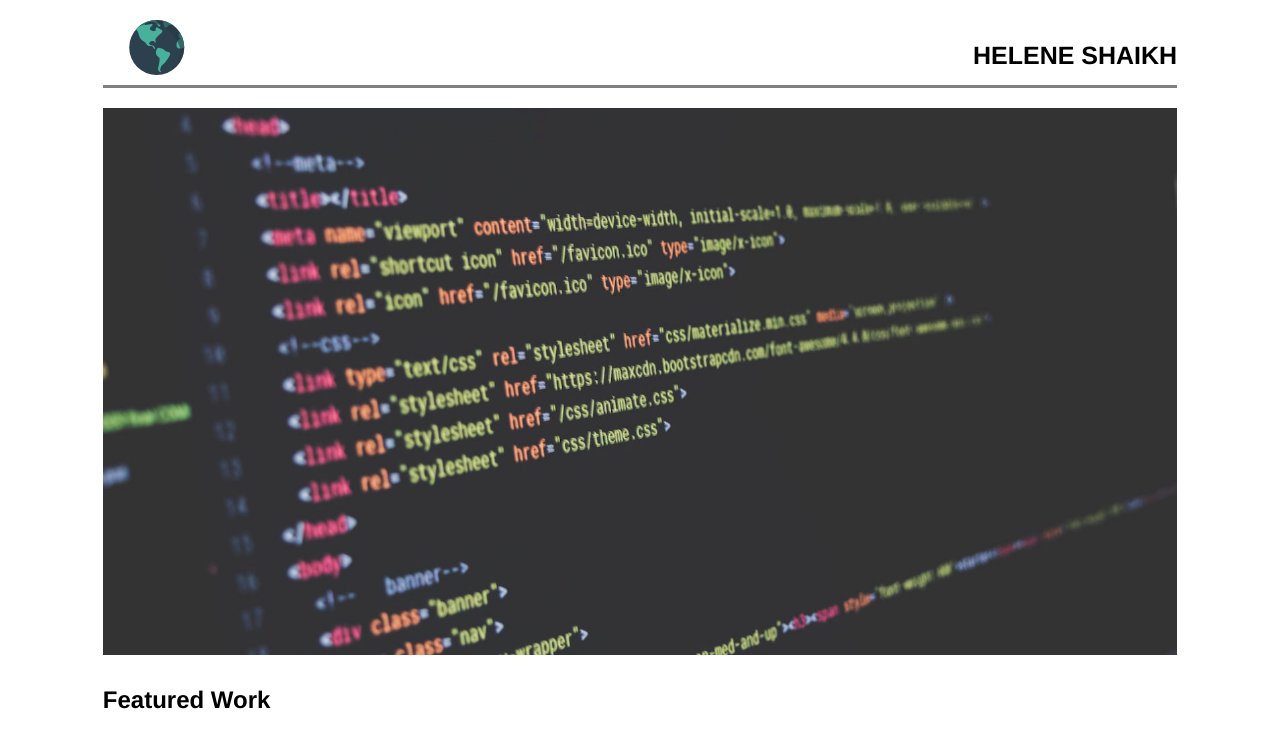
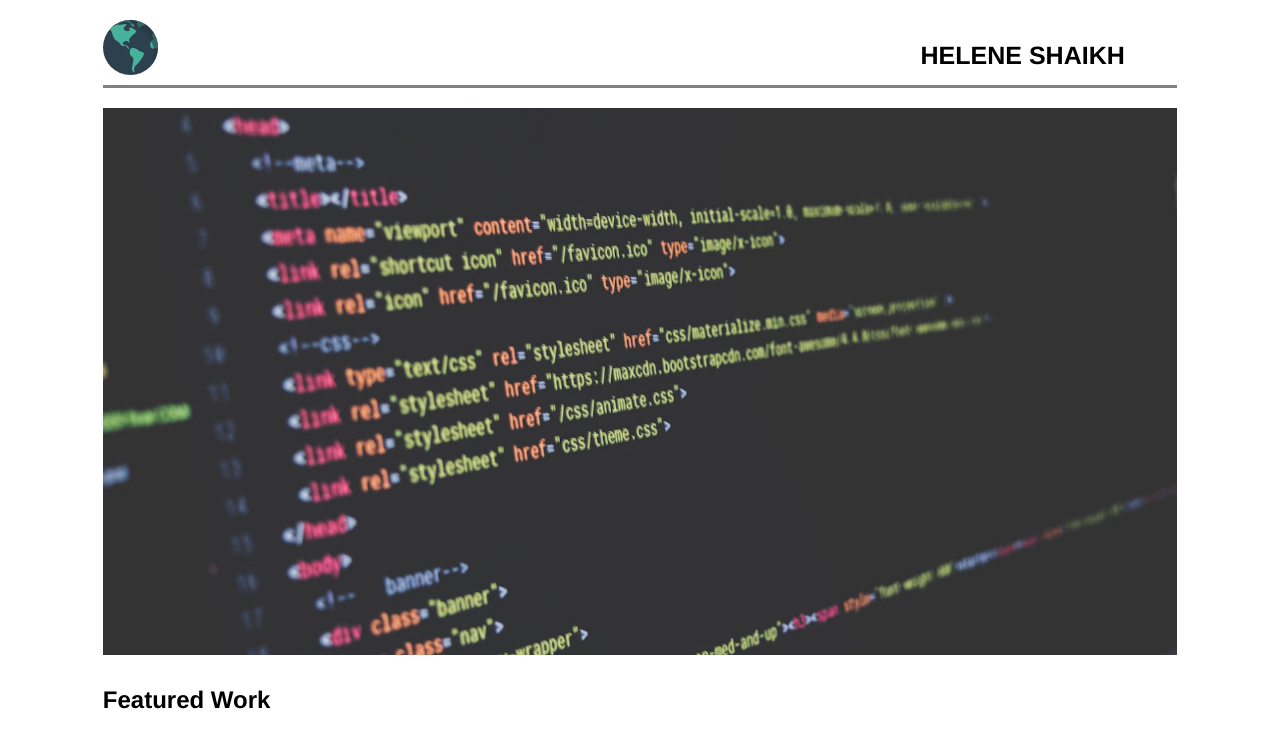
Before and after one commit to heleneshaikh/portfolio, a website: page app/index.html in a window 1280 px wide. Shown: the top 735 px of the page. Drawn offline with Linux system fonts and the light colour scheme.

Commit message:
add external svg

```diff
--- a/app/index.html
+++ b/app/index.html
@@ -11,25 +11,7 @@
 <div class="container">
   <div class="header">
     <h1>Helene Shaikh</h1>
-    <svg version="1.1" id="Layer_1" xmlns="http://www.w3.org/2000/svg" xmlns:xlink="http://www.w3.org/1999/xlink" x="0px" y="0px"
-	 viewBox="0 0 512 512" style="enable-background:new 0 0 512 512;" xml:space="preserve"><g><circle style="fill:#2D404E;" cx="256" cy="256" r="256"/><path style="fill:#48B19B;" d="M512,256c0-51.363-15.124-99.191-41.165-139.275c0,0-14.604,21.334-11.86,35.047
-		c2.742,13.715,18.855,14.762,17.2,24.822s-13.541-2.879-28.172,23.633c-14.63,26.514-7.312,63.096,13.714,65.834
-		C482.744,268.797,512,256,512,256z"/><path style="fill:#48B19B;" d="M323.23,8.92c29.797,8.088,57.434,21.424,81.857,38.951c0,0-29.684-4.896-40.929,5.158
-		c-11.244,10.057-27.643,33.832-40.929,0C309.945,19.199,323.23,8.92,323.23,8.92z"/><path style="fill:#48B19B;" d="M63.519,87.219C110.437,33.754,179.275,0,256,0c0,0-17.368,10.516,15.546,28.344
-		c32.915,17.83,17.828,26.057,10.971,31.543c-6.856,5.486-18.749-10.971-26.517-21.941c-7.769-10.973-41.132-27.885-66.734-18.74
-		c-25.601,9.145-47.539,15.9-43.885,24.408c3.653,8.506,47.539-7.945,63.996-7.035c16.457,0.912,10.971,10.967-4.569,22.854
-		c-15.542,11.887-17.374,26.514-0.916,35.656c16.456,9.146,36.566,10.061,41.143,4.576c4.574-5.486-8.229-41.143,22.858-25.602
-		s56.688,24.691,31.087,47.545c-25.602,22.852-54.857,48.461-55.773,63.084c-0.916,14.625,9.146,26.52,3.66,27.43
-		c-5.486,0.91-10.521-5.941-14.176-10.973c-3.653-5.029-20.571-6.855-28.799-3.658c-8.229,3.197-23.774,15.541-15.086,27.428
-		c8.689,11.889,20.565,6.396,32.454,11.883c11.887,5.486,22.972,26.365,20.696,31.084c-2.276,4.717-12.409-1.256-20.696-17.369
-		c-8.289-16.115-23.835-5.486-34.773-8.229c-10.939-2.742-19.168-4.57-30.14-23.771c-10.972-19.199-33.687-24.572-42.969-35.656
-		c-26.589-31.75-24.687-55.771-30.172-66.742C77.72,105.145,63.519,87.219,63.519,87.219z"/>
-	<path style="fill:#48B19B;" d="M280.685,259.658c0,0,27.429,2.738,41.143,14.627c13.714,11.887,15.546,16.461,36.573,21.031
-		c21.027,4.568,30.172,16.451,16.457,39.311c-13.714,22.857-38.404,59.43-50.287,70.402c-11.882,10.973-26.512,20.115-31.998,38.4
-		c-5.485,18.283-7.317,29.248,4.57,36.568c0,0-6.396,15.545-21.026-4.57c-14.631-20.117-2.744-43.885,0-57.6
-		c2.742-13.713,10.055-54.852,5.484-64.914c-4.568-10.059-25.601-16.461-31.087-37.486		C245.028,294.401,254.629,253.483,280.685,259.658z"/>
-	<path style="opacity:0.6;fill:#253744;enable-background:new    ;" d="M74.98,74.983c99.975-99.977,262.062-99.975,362.038,0
-		c99.976,99.973,99.976,262.062,0.001,362.037c0,0,116.148-153.59-48.293-318.031C224.284-45.453,74.98,74.983,74.98,74.983z"/></g></svg>
+    <img class="logo" src="images/internet.svg" alt="internet logo">
   </div>
   <div class="banner">
     <img srcset="images/code-large.jpg 1600w,
--- a/app/styles/main.scss
+++ b/app/styles/main.scss
@@ -35,7 +35,7 @@ img {
     text-transform: uppercase;
     order: 1;
   }
-  svg {
+  .logo {
     flex-basis: 10%;
   }
 }
```
